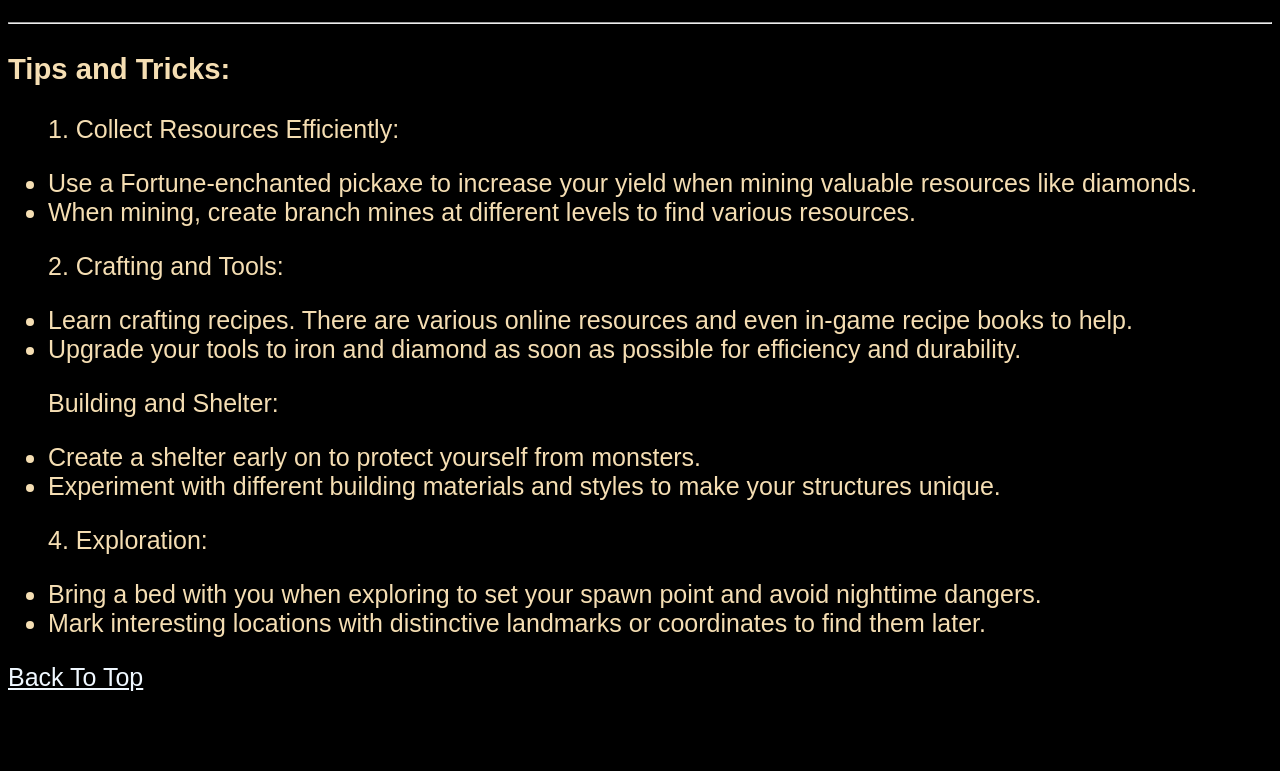
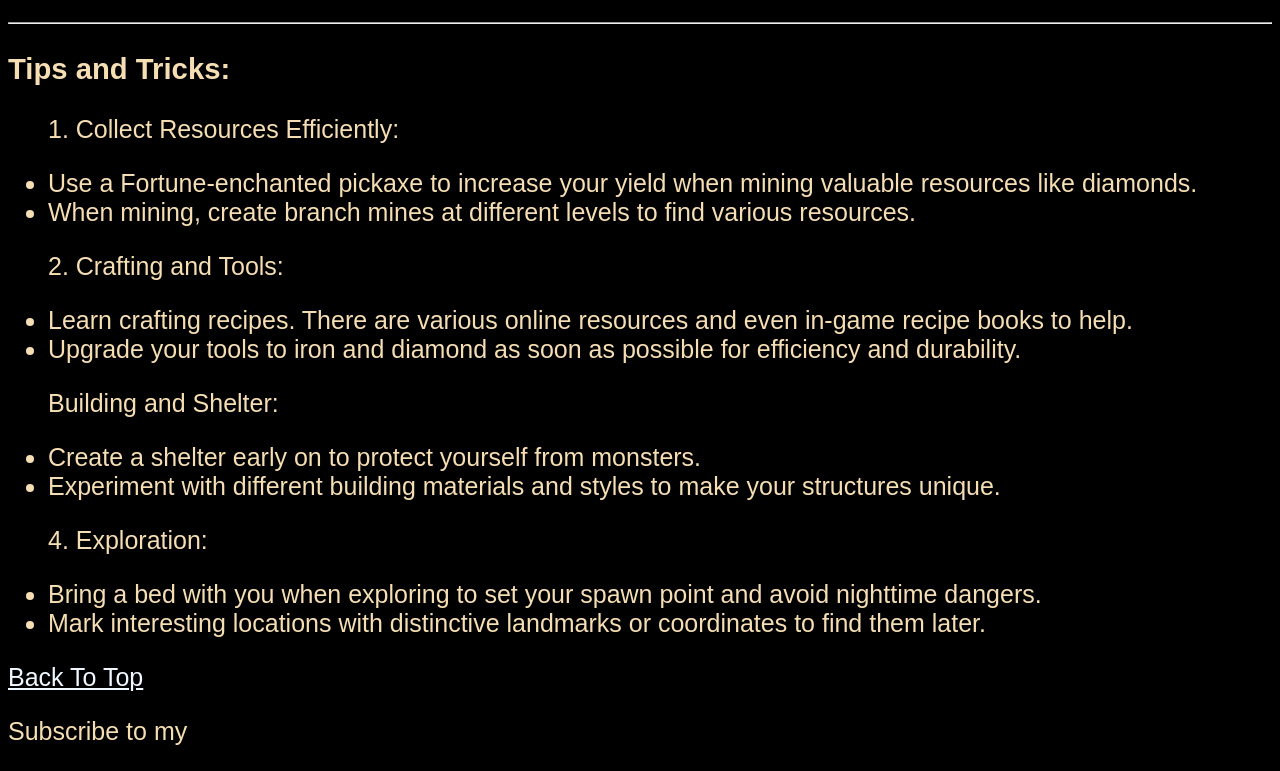
Before and after one commit to CoolMuhammad800/Minecraft, a plain HTML site: page index.html in a window 1280 px wide. Shown: the part 1131-1902 px from the top of the page. Before the commit the page ends 1831 px from the top, so only its background shows below. Drawn offline with Linux system fonts and the light colour scheme.

Commit message:
index.html

```diff
--- a/index.html
+++ b/index.html
@@ -59,5 +59,6 @@
         </ul>
     </section>
     <a href="#">Back To Top</a>
+   <p>Subscribe to my <a href="https://www.youtube.com/channel/UCDthHBcpSXwRJrNK3lM-OZw"></a> </p>
 </body>
 </html>
```
